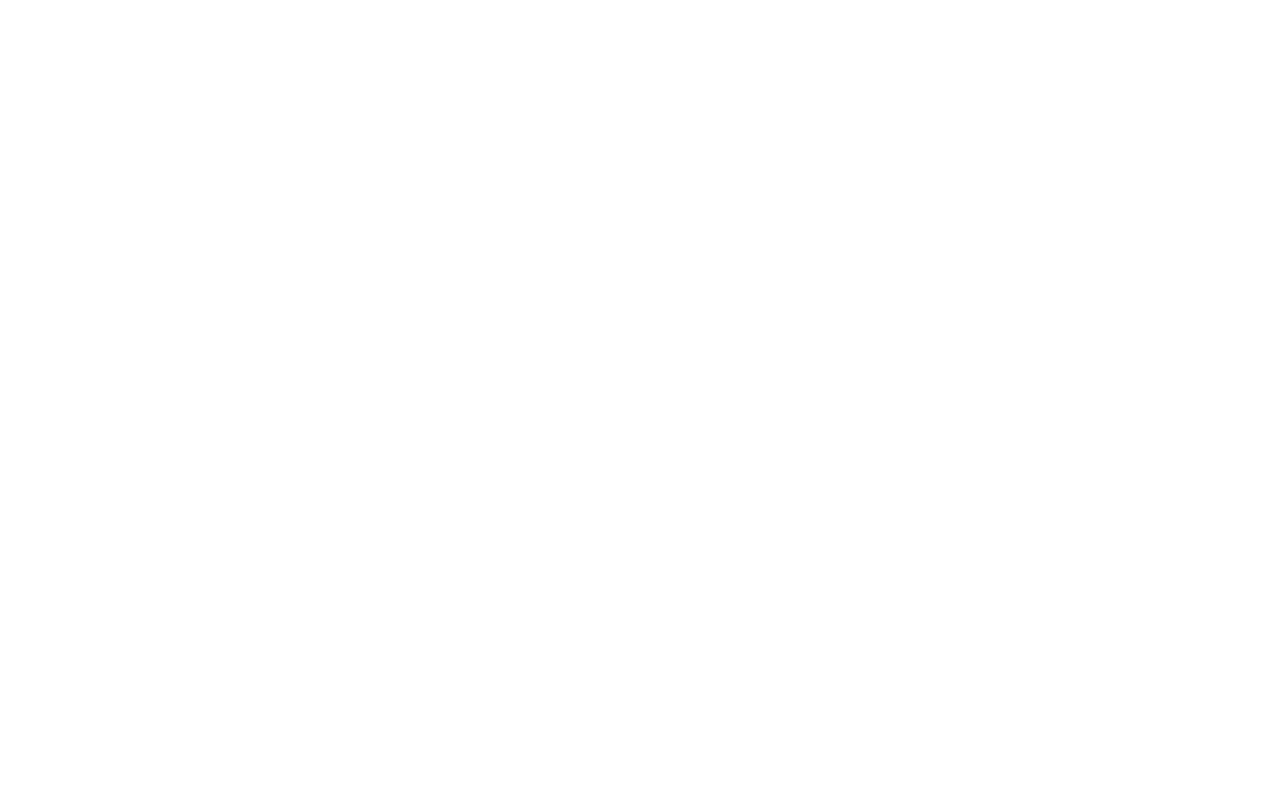
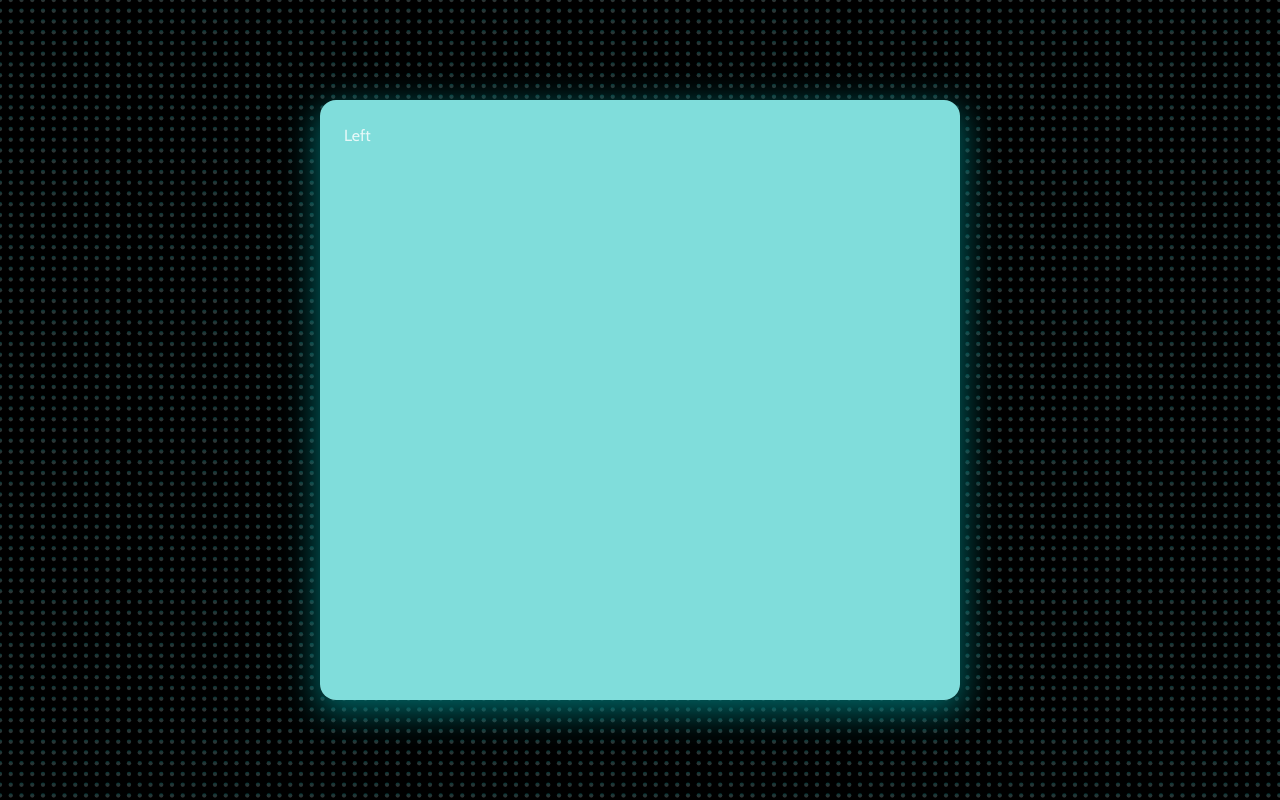
Before and after one commit to vivek-nexus/listen-v4, a Next.js app: page /app in a window 1280 px wide. Built offline with nearby package versions, Linux system fonts and the light colour scheme.

Commit message:
Add basic app layout with animations on all screen sizes

```diff
--- a/app/app/page.jsx
+++ b/app/app/page.jsx
@@ -1,7 +1,70 @@
-export default function Home() {
+'use client';
+import { useState, useEffect } from 'react'
+import { AnimatePresence, LayoutGroup, motion } from "framer-motion"
+import { isMobile } from "react-device-detect";
+
+
+
+export default function ListenApp() {
+    const [viewAreaHeight, setViewAreaHeight] = useState(0)
+    const [isPlayerOpen, setIsPlayerOpen] = useState(false)
+
+    useEffect(() => {
+        setViewAreaHeight(window.innerHeight);
+    }, [])
+
     return (
-        <div>
-            Hello app
-        </div>
+        <>
+            <style jsx global>{`
+            @media only screen and (max-width: 1440px) {
+                    .responsive-viewport-height{
+                            height: ${viewAreaHeight > 0 ? viewAreaHeight : `100vh`}
+                         }
+                    }
+                `}
+            </style>
+            <div
+                className="min-h-screen bg-black bg-[length:172px_172px] lg:flex lg:flex-col lg:items-center lg:justify-center"
+                style={{ backgroundImage: "url(/bg-pattern.svg)" }}
+            >
+                <div
+                    className={`lg:w-[50vw] h-screen responsive-viewport-height lg:h-[75vh] lg:grid grid-cols-1 lg:grid-cols-2 bg-black rounded-2xl lg:overflow-clip`}
+                    style={{ boxShadow: "0px 10px 33px 4px rgba(0, 128, 128, 0.75)" }}
+                >
+                    <LayoutGroup>
+                        <motion.div
+                            layout={isMobile ? false : true}
+                            className={`bg-primary-200 p-6 h-full
+                        ${isPlayerOpen ? `hidden lg:block lg:col-span-1` : `block lg:block lg:col-span-2`}
+                        `}
+                            onClick={() => setIsPlayerOpen(true)}
+                        >
+                            <motion.p layout={isMobile ? false : "position"}>Left</motion.p>
+                        </motion.div>
+                        <AnimatePresence>
+                            {isPlayerOpen &&
+                                <motion.div
+                                    key={isPlayerOpen}
+                                    // layout
+                                    layout={isMobile ? false : true}
+                                    className={`bg-primary-700 h-full
+                                        ${isPlayerOpen ? `block lg:col-span-1` : `hidden lg:col-span-0`}
+                                    `}
+                                    onClick={() => setIsPlayerOpen(false)}
+                                    animate={isMobile && { y: [1000, 0] }}
+                                    exit={isMobile && { y: [-1000, 0] }}
+                                    transition={isMobile && {
+                                        duration: 0.5,
+                                        type: "tween"
+                                    }}
+                                >
+                                    <motion.p layout={isMobile ? false : "position"}>Right</motion.p>
+                                </motion.div>
+                            }
+                        </AnimatePresence>
+                    </LayoutGroup>
+                </div>
+            </div>
+        </>
     )
 }
--- a/app/layout.jsx
+++ b/app/layout.jsx
@@ -1,19 +1,46 @@
-import './globals.css'
-import { Cabin } from 'next/font/google'
-import 'animate.css';
+import "./globals.css"
+import { Cabin } from "next/font/google"
+import "animate.css";
+import Head from "@/components/Head";
 
-const cabin = Cabin({ subsets: ['latin'] })
+const cabin = Cabin({ subsets: ["latin"] })
 
-export const metadata = {
-  title: 'Create Next App',
-  description: 'Generated by create next app',
-}
+// export const metadata = {
+//   title: "Listen",
+//   description: "Listen to articles, just like a podcast!",
+//   keywords: ["Text to speech", "TTS", "Podcast", "Listen", "Read out loud", "Screen time"],
+//   icons: {
+//     icon: "/logo.png",
+//     shortcut: "/logo.png",
+//   },
+//   themeColor: "#008080",
+//   manifest: "https://nextjs.org/manifest.json",
+//   openGraph: {
+//     title: "Listen",
+//     description: "Listen to articles, just like a podcast!",
+//     url: "https://yakshag.github.io/listen",
+//     siteName: "Listen",
+//     images: [
+//       {
+//         url: "https://yakshag.github.io/listen/logo.png",
+//         width: 800,
+//         height: 600,
+//       },
+//     ],
+//     locale: "en_IN",
+//     type: "website",
+//   },
+// }
 
 export default function RootLayout({ children }) {
   return (
     <html lang="en">
-      <body className={`${cabin.className} animate__animated animate__fadeIn text-white/80 selection:bg-primary-800 selection:text-white/80`}>
-        {children}</body>
+      <Head />
+      <body
+        className={`${cabin.className} animate__animated animate__fadeIn text-white/80 selection:bg-primary-800 selection:text-white/80`}
+      >
+        {children}
+      </body>
     </html>
   )
 }
--- a/app/page.jsx
+++ b/app/page.jsx
@@ -4,9 +4,11 @@ import Button from "@/components/Button";
 import ListeningPhone from "@/components/ListeningPhone";
 import ReadingPhone from "@/components/ReadingPhone";
 import { isMobile } from 'react-device-detect';
+import { useRouter } from 'next/navigation'
 
 export default function Home() {
   const [isReadingPhoneInView, setIsReadingPhoneInView] = useState(true)
+  const router = useRouter()
 
   useEffect(() => {
     if (isMobile) {
@@ -32,7 +34,12 @@ export default function Home() {
         <div className="flex flex-col items-center">
           <h2 className="text-primary-800 text-4xl mb-4">Skip long form reading</h2>
           <h2 className="font-bold text-primary-800 text-6xl mb-12">START LISTENING!</h2>
-          <Button type="primary">Let's go!</Button>
+          <Button
+            type="primary"
+            onClick={() => { router.push("/app") }}
+          >
+            Let's go!
+          </Button>
         </div>
         <div>
           <ListeningPhone />
@@ -42,7 +49,12 @@ export default function Home() {
         <div className="flex flex-col items-center mb-12">
           <h2 className="text-primary-800 text-2xl md:text-3xl mb-4">Skip long form reading</h2>
           <h2 className="font-bold text-primary-800 text-3xl md:text-5xl mb-12">START LISTENING!</h2>
-          <Button type="primary">Let's go!</Button>
+          <Button
+            type="primary"
+            onClick={() => { router.push("/app") }}
+          >
+            Let's go!
+          </Button>
         </div>
         <div>
           {isReadingPhoneInView ?
--- a/components/Button.jsx
+++ b/components/Button.jsx
@@ -1,11 +1,15 @@
 'use client';
 import { motion } from "framer-motion"
 
-export default function Button({ type, children }) {
+export default function Button({ type, children, onClick }) {
     return (
         <motion.button
             whileHover={{ scale: 1.05 }}
-            className={`px-8 py-3 rounded-full ${type == "primary" ? `bg-primary-800 text-white/80` : `bg-primary-800/20 text-primary-800`}`}>
+            className={`px-8 py-3 rounded-full ${type == "primary" ? `bg-primary-800 text-white/80` : `bg-primary-800/20 text-primary-800`}`}
+            onClick={(event) => {
+                onClick(event.target.value);
+            }}
+        >
             <p className="font-bold text-lg">{children}</p>
         </motion.button>
     )
--- /dev/null
+++ b/components/Head.jsx
@@ -0,0 +1,12 @@
+export default function Head() {
+    return (
+        <head>
+            <title>Listen</title>
+            <meta name="description" content="Listen to articles — just like a podcast!" />
+            <link rel="icon" href="/logo.png" />
+            {/* https://melvingeorge.me/blog/nextjs-pwa */}
+            <link rel="manifest" href="/manifest.json" />
+            <meta name="theme-color" content="#00a885" />
+        </head>
+    )
+}
```
Also changed, not shown: public/logo.png (added).
